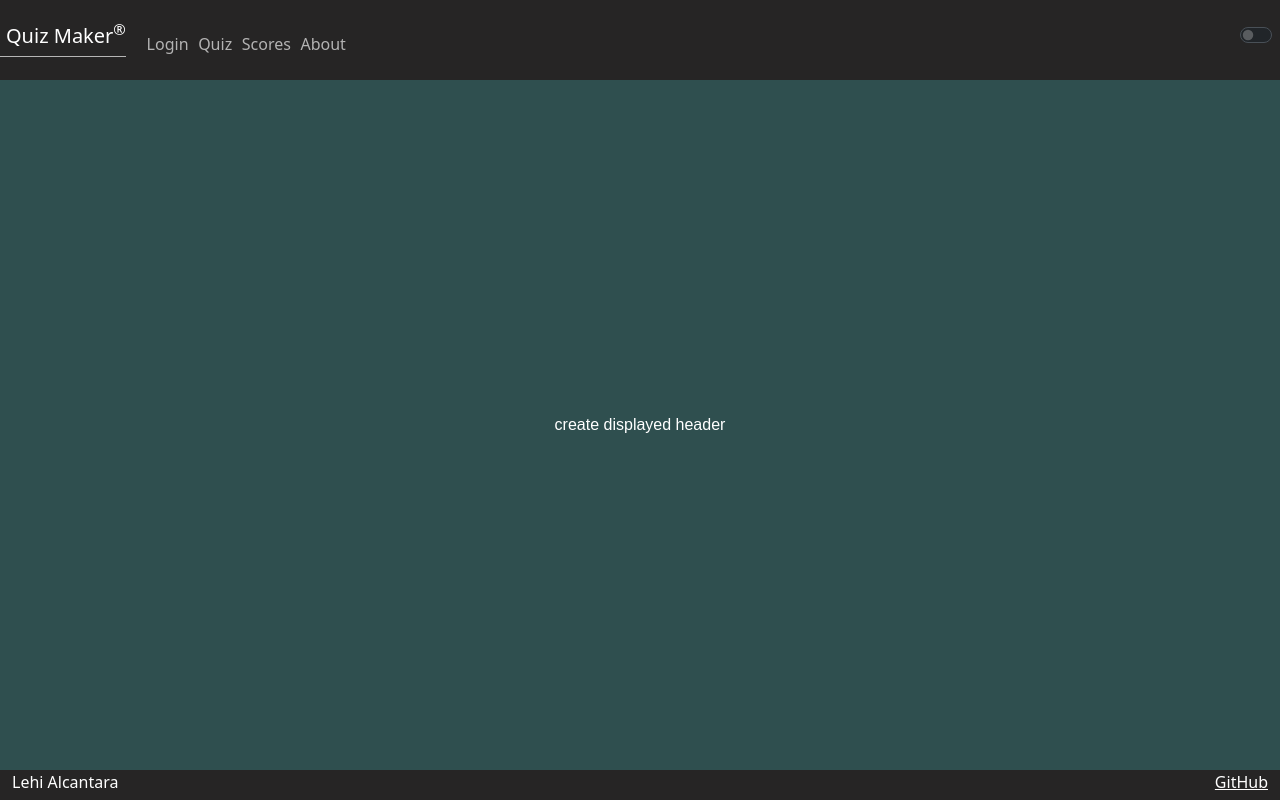
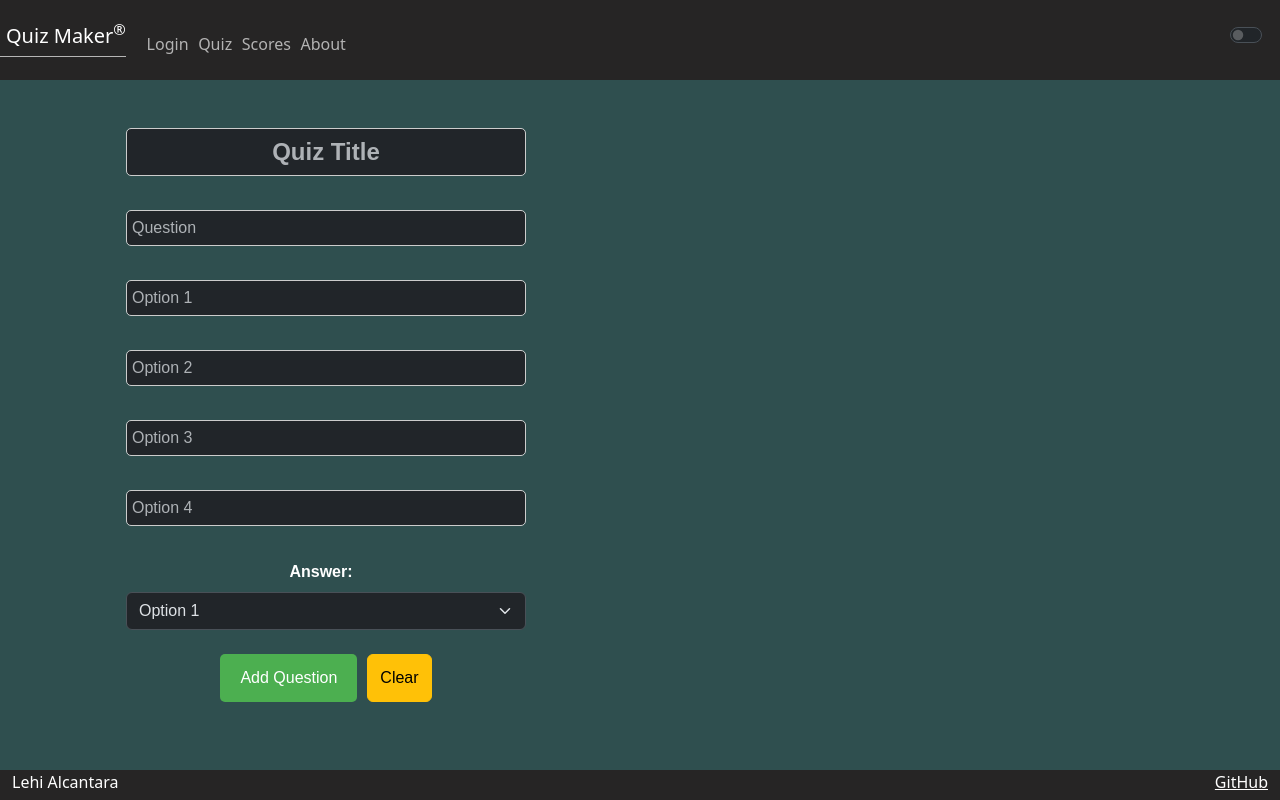
Before and after one commit to ylehilds/startup, a React (Vite) app: page /create in a window 1280 px wide. Built offline with nearby package versions, Linux system fonts and the light colour scheme; sample sign-in values are in the browser's storage.

Commit message:
got create quiz working

```diff
--- a/src/create/create.css
+++ b/src/create/create.css
@@ -0,0 +1,176 @@
+.main-quiz {
+    flex: 1 calc(100vh - 110px);
+    display: inline-block;
+    flex-direction: column;
+    align-items: center;
+    justify-content: space-around;
+    padding: 0 4em;
+  }
+
+  .quiz-frame {
+    /* width: 660px; */
+    /* display: inline-block; */
+    align-items: center;
+    text-align: center;
+  }
+
+  #quizTitle {
+    font-size: 1.5em;
+    font-weight: bold;
+    /* margin-bottom: 1em; */
+    /* width: 400px; */
+    text-align: center;
+  }
+
+.float-none {
+  float: none;
+}
+
+#question-form {
+  max-width: 400px;
+  margin: 0 auto;
+}
+
+#clear-button {
+  margin-left: 10px;
+}
+
+#question-form button[type="button"] {
+  margin-left: 10px;
+}
+
+.float-end {
+  float: right !important;
+}
+
+form {
+    display: flex;
+    flex-direction: column;
+    align-items: center;
+    margin-bottom: 20px;
+    max-width: 300px;
+    margin: auto;
+  }
+
+  label {
+    font-weight: bold;
+    margin-right: 10px;
+  }
+
+  input[type="text"],
+  select {
+    padding: 5px;
+    margin-bottom: 10px;
+    border-radius: 5px;
+    border: 1px solid #ccc;
+    font-size: 16px;
+    width: 100%;
+    box-sizing: border-box;
+  }
+
+  select {
+    width: auto;
+  }
+
+  button[type="submit"] {
+    background-color: #4CAF50;
+    color: white;
+    border: none;
+    padding: 10px 20px;
+    border-radius: 5px;
+    cursor: pointer;
+    font-size: 16px;
+  }
+
+  button[type="submit"]:hover {
+    background-color: #3e8e41;
+  }
+
+  #question-list.list-group ul {
+    list-style: none;
+    padding: 0;
+    margin: 0;
+    max-width: 300px;
+    margin: auto;
+  }
+
+  #question-list.list-group li {
+    margin-bottom: 20px;
+    border: 2px solid #ccc;
+    padding: 10px;
+    border-radius: 5px;
+    box-sizing: border-box;
+    text-align: left;
+    width: 100%;
+    list-style-type: none
+  }
+
+  .delete-button {
+    background-color: #f44336;
+    color: white;
+    border: none;
+    padding: 5px 10px;
+    border-radius: 5px;
+    cursor: pointer;
+    margin-left: 10px;
+  }
+
+  #clear-button {
+    margin-left: 10px;
+  }
+
+  #question-form button[type="button"] {
+    margin-left: 10px;
+  }
+
+  .float-end {
+    float: right !important;
+  }
+
+  .row {
+    margin-left: -15px;
+    margin-right: -15px;
+  }
+
+  .col-md-6 {
+    padding-left: 15px;
+    padding-right: 15px;
+  }
+
+  #editQuizTitle {
+    font-size: 1.5em;
+    font-weight: bold;
+    /* margin-bottom: 1em; */
+    max-width: 300px;
+    margin: auto;
+  }
+
+  .save-button {
+    background-color: #4CAF50;
+    color: white;
+    border: none;
+    padding: 5px 10px;
+    border-radius: 5px;
+    cursor: pointer;
+    margin-left: 10px;
+  }
+
+  .cancel-button {
+    background-color: #f44336;
+    color: white;
+    border: none;
+    padding: 5px 10px;
+    border-radius: 5px;
+    cursor: pointer;
+    margin-left: 10px;
+  }
+
+  .edit-button {
+    background-color: #4CAF50;
+    color: white;
+    border: none;
+    padding: 5px 10px;
+    border-radius: 5px;
+    cursor: pointer;
+    margin-left: 10px;
+  }
--- a/src/create/create.jsx
+++ b/src/create/create.jsx
@@ -1,9 +1,144 @@
-import React from 'react';
+import React, { useEffect, useState } from 'react';
+import './create.css';
 
 export function Create() {
+  const [user, setUser] = useState(JSON.parse(localStorage.getItem('user')));
+  const [quizId, setQuizId] = useState(uuidv4());
+  const [questionList, setQuestionList] = useState([]);
+
+  useEffect(() => {
+    // Redirect to login page if user is not authenticated
+    if (!user) {
+      window.location.href = '/';
+    }
+  }, [user]);
+
+  // const questionList = [];
+
+  const handleFormSubmit = async (event) => {
+    event.preventDefault();
+    const quizTitle = document.getElementById('quizTitle').value;
+    const question = {
+      question: document.getElementById('question').value,
+      options: [
+        document.getElementById('option1').value,
+        document.getElementById('option2').value,
+        document.getElementById('option3').value,
+        document.getElementById('option4').value,
+      ],
+      answerIndex: parseInt(document.getElementById('answer').value.slice(-1)) - 1,
+    };
+    const li = (
+      <li key={uuidv4()}>
+        <h3>{question.question}</h3>
+        <ul>
+          {question.options.map((option, index) => (
+            <li key={index}>{option}</li>
+          ))}
+        </ul>
+        <button className="delete-button" onClick={() => deleteQuestion(li)}>Delete</button>
+      </li>
+    );
+    // questionList.push(li);
+    setQuestionList(prevQuestions => [...prevQuestions, question]);
+
+    // document.getElementById('question-list').appendChild(li);
+    const inputToSkip = document.getElementById('quizTitle');
+    const currentValue = inputToSkip.value;
+    document.getElementById('question-form').reset();
+    inputToSkip.value = currentValue;
+    await saveQuestion(question, quizId, quizTitle);
+  };
+
+  const deleteQuestion = (index) => {
+    setQuestionList(prevQuestions => prevQuestions.filter((_, i) => i !== index));
+  };
+
+  const saveQuestion = async (question, quizId, quizTitle) => {
+    const response = await fetch('/api/quizzes', {
+      method: 'POST',
+      headers: {
+        'Content-Type': 'application/json',
+      },
+      body: JSON.stringify({ question, quizTitle, quizId, user }),
+    });
+    if (response.status === 201) {
+      // const res = await response.json()
+      console.log(response);
+    } else {
+      alert('Error creating quiz/question.');
+    }
+  };
+
+  function uuidv4() {
+    return 'xxxxxxxx-xxxx-4xxx-yxxx-xxxxxxxxxxxx'.replace(/[xy]/g, function (c) {
+      const r = Math.random() * 16 | 0;
+      const v = c === 'x' ? r : (r & 0x3 | 0x8);
+      return v.toString(16);
+    });
+  }
+
+  const handleClearButtonClick = () => {
+    const form = document.getElementById('question-form');
+    const inputToSkip = document.getElementById('quizTitle');
+    const currentValue = inputToSkip.value;
+    form.reset();
+    inputToSkip.value = currentValue;
+  };
+
   return (
-    <main className='container-fluid text-center'>
-      <div>create displayed header</div>
-    </main>
+    <div className="main-quiz container-fluid text-center">
+      <br />
+      <div className="quiz-frame">
+        <div className="row">
+          <div className="col-md-6">
+            <form id="question-form" className="form-group" onSubmit={handleFormSubmit}>
+              <br />
+              <input className="form-control" type="text" placeholder="Quiz Title" id="quizTitle" name="quizTitle" required />
+              <br />
+              <input type="text" placeholder="Question" id="question" name="question" className="form-control" required />
+              <br />
+              <input type="text" id="option1" name="option1" placeholder="Option 1" className="form-control" required />
+              <br />
+              <input type="text" id="option2" name="option2" placeholder="Option 2" className="form-control" required />
+              <br />
+              <input type="text" id="option3" name="option3" placeholder="Option 3" className="form-control" required />
+              <br />
+              <input type="text" id="option4" name="option4" placeholder="Option 4" className="form-control" required />
+              <br />
+              <label htmlFor="answer" className="form-label">Answer:</label>
+              <select id="answer" name="answer" className="form-select" required>
+                <option value="option1">Option 1</option>
+                <option value="option2">Option 2</option>
+                <option value="option3">Option 3</option>
+                <option value="option4">Option 4</option>
+              </select>
+              <br />
+              <div className="d-flex justify-content-between">
+                <button type="submit" className="btn btn-primary">Add Question</button>
+                <button type="button" id="clear-button" className="btn btn-warning" onClick={handleClearButtonClick}>Clear</button>
+                <br /><br />
+              </div>
+            </form>
+            <br />
+          </div>
+          <div className="col-md-6">
+            <ul id="question-list" className="list-group">
+              {questionList.map((question, index) => (
+                <li key={index}>
+                  <h3>{question.question}</h3>
+                  <ul>
+                    {question.options.map((option, index) => (
+                      <li key={index}>{option}</li>
+                    ))}
+                  </ul>
+                  <button className="delete-button" onClick={() => deleteQuestion(index)}>Delete</button>
+                </li>
+              ))}
+            </ul>
+          </div>
+        </div>
+      </div>
+    </div>
   );
 }
--- a/src/dashboard/dashboard.jsx
+++ b/src/dashboard/dashboard.jsx
@@ -42,14 +42,12 @@ export function Dashboard() {
 
   return (
     <div className="main-dashboard container-fluid">
-    <div className="players">
-      Welcome <span id="userId" className="player-name">{user.userId.charAt(0).toUpperCase() + user.userId.slice(1)}</span>
-      {/* <span id="userId" class="player-name"></span> */}
-    </div>
-    <br />
-      <form method="get" action="create.html">
-        <button className="btn btn-primary text-reset">Create Quiz</button>
-      </form>
+      <div className="players">
+        Welcome <span id="userId" className="player-name">{user.userId.charAt(0).toUpperCase() + user.userId.slice(1)}</span>
+        {/* <span id="userId" class="player-name"></span> */}
+      </div>
+      <br />
+      <button className="btn btn-primary text-reset" onClick={() => window.location.href = `/create`}>Create Quiz</button>
       <br />
 
       <h2>{user && user.userId + '\'s Quizzes: '}</h2>
```
Also changed, not shown: createEditOg.css (renamed from createEdit.css), createOg.css (renamed from create.css), createOg.html (renamed from create.html), createOg.js (renamed from create.js), 1 other file (tests, documents, lock files or other folders).
